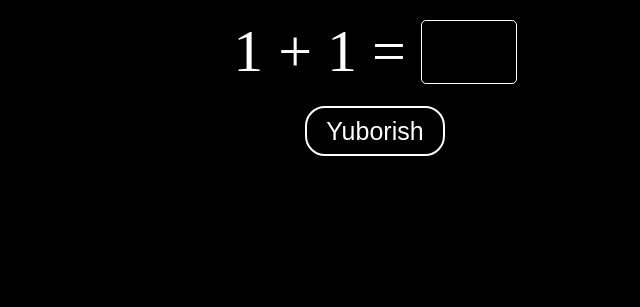
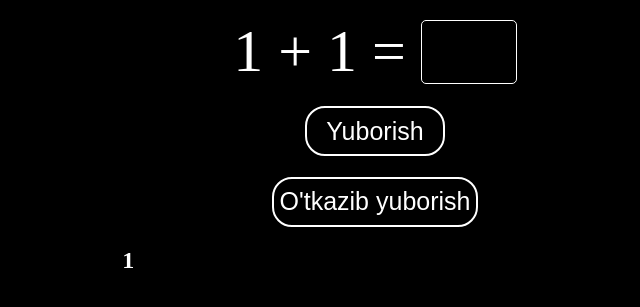
Before and after one commit to Xojiakmal/Project-1, a PHP site: page / in a window 1280 px wide. Shown: the part 207-514 px from the top of the page, without its empty margins (265-905 px from the left). Run offline with PHP 8.4, Linux system fonts and the light colour scheme; the visitor is signed in with stand-in values (Sample User, id 1); data that the repository does not hold is empty.

Commit message:
Update index.php

```diff
--- a/index.php
+++ b/index.php
@@ -1,13 +1,15 @@
 <?php
 session_start();
-if (!isset($_SESSION['lvl'])) {
+if (!isset($_SESSION['lvl']) or $_SESSION['lvl'] < 1) {
     $_SESSION['lvl'] = 1;
     $_SESSION['son1'] = rand(1,30);
     $_SESSION['son2'] = rand(1,30);
     $_SESSION['bel'] = rand(1,2);
 }
+elseif ($_SERVER['REQUEST_METHOD'] === 'POST') {
     if (isset($_POST['jav'])) {
         if (tek()) {
+            $_SESSION['xato'] = null;
             if ($_SESSION['lvl'] <= 5) {
                 $_SESSION['son1'] = rand(1,30);
                 $_SESSION['son2'] = rand(1,30);
@@ -45,12 +47,34 @@ if (isset($_POST['jav'])) {
             $_SESSION['lvl']++;
         }
         elseif ($_POST['jav'] == '') {
-        $xato = "Javob kiritmadingiz";
+            $_SESSION['xato'] = "Javob kiritmadingiz";
         }
         else {
-        $xato = "To'g'ri javob kirirng";
+            $_SESSION['xato'] = "Javob hato";
+            $_SESSION['lvl'] -= 2;
+        }
+        if ($_POST['skip'] == true) {
+            $_SESSION['lvl'] -= 2;
+            $_SESSION['bel'] = rand(1,4);
+            if ($_SESSION['bel'] == 1 or $_SESSION['bel'] == 2) {
+                $_SESSION['son1'] = rand(1,50);
+                $_SESSION['son2'] = rand(1,50);
+            }
+            elseif ($_SESSION['bel'] == 3) {
+                $_SESSION['son1'] = rand(1,50);
+                $_SESSION['son2'] = rand(1,5);
+            }
+            elseif ($_SESSION['bel'] == 4) {
+                $_SESSION['son1'] = rand(1,50);
+                $_SESSION['son2'] = rand(1,5);
             }
         }
+    }
+    header("Location: ".$_SERVER['PHP_SELF']);
+    exit;
+}
+
+
 function tek() {
     if ($_SESSION['bel'] == 1) {
         if (($_SESSION['son1'] + $_SESSION['son2']) == $_POST['jav']) {
@@ -83,7 +107,13 @@ function belgi($bel) {
 }
 // print_r($_SESSION);
 // print_r($_POST);
-// session_destroy()
+// session_destroy();
+
+
+foreach ($_POST as $key => $value) {
+    unset($_POST[$key]);
+}
+
 ?>
 <!DOCTYPE html>
 <html lang="en">
@@ -96,18 +126,19 @@ function belgi($bel) {
 <body>
     <div class="container">
         <h2 class='lvl'><?=$_SESSION['lvl']?> Level</h2>
-        <form action="" method="POST">
+        <form action="" id="myForm" method="POST">
             <div class="bolim">
                 <div id="son1"><?=$_SESSION['son1']?></div>
                 <div id="bel"><?=belgi($_SESSION['bel'])?></div>
                 <div id="son2"><?=$_SESSION['son2']?></div>
                 =
-                <input type="tel" id="jav" name="jav"><br>
+                <input type="tel" id="jav" name="jav">
             </div>
             <br>
-            <button type='submit'>Yuborish</button>
+            <button type='submit'>Yuborish</button><br>
+            <button type='submit' name='skip' value="true">O'tkazib yuborish</button>
         </form>
-        <h2 id="xato"><?=$xato?></h2>
+        <h2 id="xato"><?=$_SESSION['xato']?></h2>
     </div>
 </body>
 </html>
```
Lines whose indentation alone changed are shown as unchanged.
